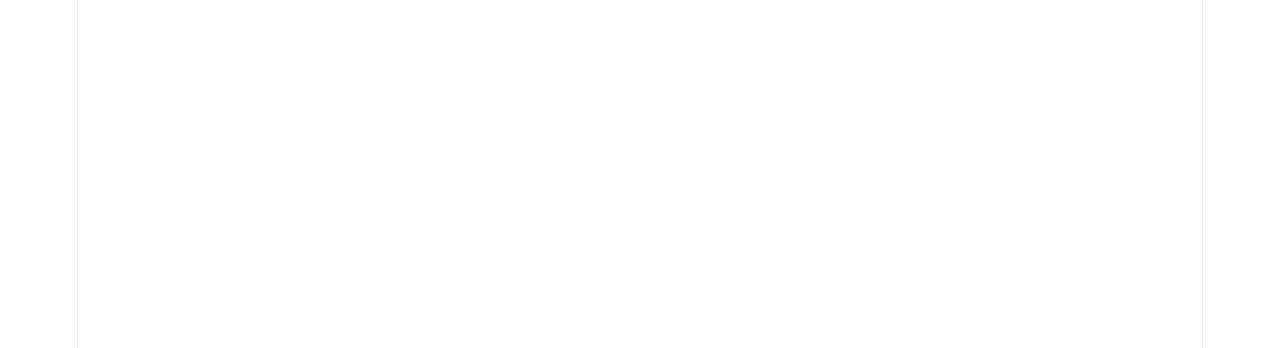
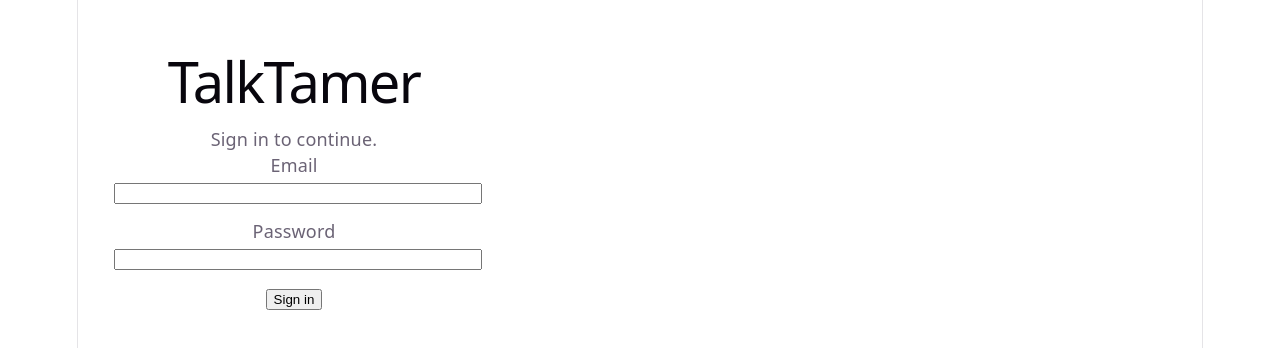
Before and after one commit to Kolupso/talktamer, a React (Vite) app: page /login in a window 1280 px wide. Before the commit this address had no page. Shown: the top 348 px of the page. Built offline with nearby package versions, Linux system fonts and the light colour scheme; no server answers.

Commit message:
Phase 1: email/password auth with protected routes

```diff
--- a/src/App.tsx
+++ b/src/App.tsx
@@ -1,18 +1,52 @@
 import { BrowserRouter, Routes, Route } from 'react-router-dom'
+import { AuthProvider } from './auth/AuthProvider'
+import ProtectedRoute from './components/ProtectedRoute'
 import Home from './pages/Home'
+import Login from './pages/Login'
 import Manager from './pages/Manager'
 import Waiting from './pages/Waiting'
 import Countdown from './pages/Countdown'
 
 export default function App() {
   return (
-    <BrowserRouter>
-      <Routes>
-        <Route path="/" element={<Home />} />
-        <Route path="/manager" element={<Manager />} />
-        <Route path="/waiting" element={<Waiting />} />
-        <Route path="/countdown" element={<Countdown />} />
-      </Routes>
-    </BrowserRouter>
+    <AuthProvider>
+      <BrowserRouter>
+        <Routes>
+          <Route path="/login" element={<Login />} />
+          <Route
+            path="/"
+            element={
+              <ProtectedRoute>
+                <Home />
+              </ProtectedRoute>
+            }
+          />
+          <Route
+            path="/manager"
+            element={
+              <ProtectedRoute>
+                <Manager />
+              </ProtectedRoute>
+            }
+          />
+          <Route
+            path="/waiting"
+            element={
+              <ProtectedRoute>
+                <Waiting />
+              </ProtectedRoute>
+            }
+          />
+          <Route
+            path="/countdown"
+            element={
+              <ProtectedRoute>
+                <Countdown />
+              </ProtectedRoute>
+            }
+          />
+        </Routes>
+      </BrowserRouter>
+    </AuthProvider>
   )
 }
--- /dev/null
+++ b/src/auth/AuthProvider.tsx
@@ -0,0 +1,58 @@
+import {
+  createContext,
+  useContext,
+  useEffect,
+  useState,
+  type ReactNode,
+} from 'react'
+import type { Session, User } from '@supabase/supabase-js'
+import { supabase } from '../lib/supabaseClient'
+
+type AuthContextValue = {
+  session: Session | null
+  user: User | null
+  loading: boolean
+  signOut: () => Promise<void>
+}
+
+const AuthContext = createContext<AuthContextValue | undefined>(undefined)
+
+export function AuthProvider({ children }: { children: ReactNode }) {
+  const [session, setSession] = useState<Session | null>(null)
+  const [loading, setLoading] = useState(true)
+
+  useEffect(() => {
+    // Load any existing session on first mount.
+    supabase.auth.getSession().then(({ data }) => {
+      setSession(data.session)
+      setLoading(false)
+    })
+
+    // Keep in sync with sign-in / sign-out / token refresh events.
+    const { data: subscription } = supabase.auth.onAuthStateChange(
+      (_event, newSession) => {
+        setSession(newSession)
+      },
+    )
+
+    return () => subscription.subscription.unsubscribe()
+  }, [])
+
+  const value: AuthContextValue = {
+    session,
+    user: session?.user ?? null,
+    loading,
+    signOut: async () => {
+      await supabase.auth.signOut()
+    },
+  }
+
+  return <AuthContext.Provider value={value}>{children}</AuthContext.Provider>
+}
+
+// eslint-disable-next-line react-refresh/only-export-components
+export function useAuth() {
+  const ctx = useContext(AuthContext)
+  if (!ctx) throw new Error('useAuth must be used within an AuthProvider')
+  return ctx
+}
--- /dev/null
+++ b/src/components/ProtectedRoute.tsx
@@ -0,0 +1,19 @@
+import { Navigate, useLocation } from 'react-router-dom'
+import type { ReactNode } from 'react'
+import { useAuth } from '../auth/AuthProvider'
+
+export default function ProtectedRoute({ children }: { children: ReactNode }) {
+  const { session, loading } = useAuth()
+  const location = useLocation()
+
+  if (loading) {
+    return <p style={{ padding: '2rem' }}>Loading…</p>
+  }
+
+  if (!session) {
+    // Remember where the user was headed so we can send them back after login.
+    return <Navigate to="/login" replace state={{ from: location }} />
+  }
+
+  return <>{children}</>
+}
--- a/src/pages/Home.tsx
+++ b/src/pages/Home.tsx
@@ -1,10 +1,19 @@
 import { Link } from 'react-router-dom'
+import { useAuth } from '../auth/AuthProvider'
 
 export default function Home() {
+  const { user, signOut } = useAuth()
+
   return (
     <main style={{ padding: '2rem' }}>
       <h1>TalkTamer</h1>
-      <p>Debate management. Choose a window:</p>
+      <p>
+        Signed in as {user?.email}.{' '}
+        <button type="button" onClick={signOut}>
+          Sign out
+        </button>
+      </p>
+      <p>Choose a window:</p>
       <ul>
         <li>
           <Link to="/manager">Manager dashboard</Link>
--- /dev/null
+++ b/src/pages/Login.tsx
@@ -0,0 +1,78 @@
+import { useState, type FormEvent } from 'react'
+import { useNavigate, useLocation, Navigate } from 'react-router-dom'
+import { supabase } from '../lib/supabaseClient'
+import { useAuth } from '../auth/AuthProvider'
+
+export default function Login() {
+  const { session, loading } = useAuth()
+  const navigate = useNavigate()
+  const location = useLocation()
+
+  const [email, setEmail] = useState('')
+  const [password, setPassword] = useState('')
+  const [error, setError] = useState<string | null>(null)
+  const [submitting, setSubmitting] = useState(false)
+
+  // Where to go after a successful login (falls back to the manager dashboard).
+  const from =
+    (location.state as { from?: { pathname: string } } | null)?.from?.pathname ??
+    '/manager'
+
+  if (!loading && session) {
+    return <Navigate to={from} replace />
+  }
+
+  async function handleSubmit(e: FormEvent) {
+    e.preventDefault()
+    setError(null)
+    setSubmitting(true)
+    const { error } = await supabase.auth.signInWithPassword({ email, password })
+    setSubmitting(false)
+    if (error) {
+      setError(error.message)
+      return
+    }
+    navigate(from, { replace: true })
+  }
+
+  return (
+    <main style={{ padding: '2rem', maxWidth: 360 }}>
+      <h1>TalkTamer</h1>
+      <p>Sign in to continue.</p>
+      <form onSubmit={handleSubmit}>
+        <div style={{ marginBottom: '0.75rem' }}>
+          <label>
+            Email
+            <br />
+            <input
+              type="email"
+              value={email}
+              onChange={(e) => setEmail(e.target.value)}
+              autoComplete="email"
+              required
+              style={{ width: '100%' }}
+            />
+          </label>
+        </div>
+        <div style={{ marginBottom: '0.75rem' }}>
+          <label>
+            Password
+            <br />
+            <input
+              type="password"
+              value={password}
+              onChange={(e) => setPassword(e.target.value)}
+              autoComplete="current-password"
+              required
+              style={{ width: '100%' }}
+            />
+          </label>
+        </div>
+        {error && <p style={{ color: 'crimson' }}>{error}</p>}
+        <button type="submit" disabled={submitting}>
+          {submitting ? 'Signing in…' : 'Sign in'}
+        </button>
+      </form>
+    </main>
+  )
+}
```
